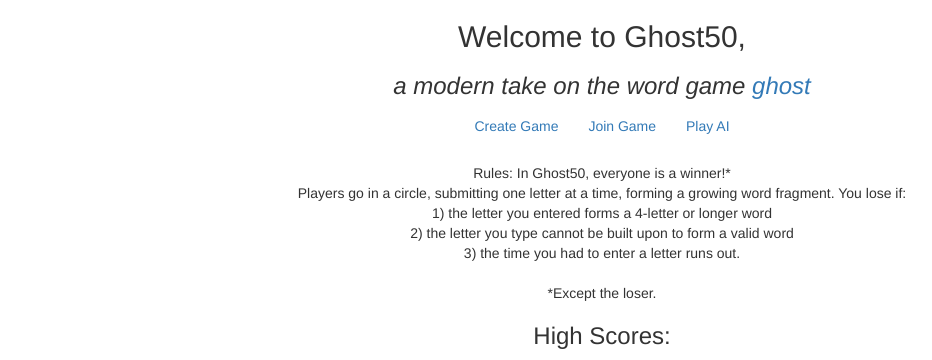
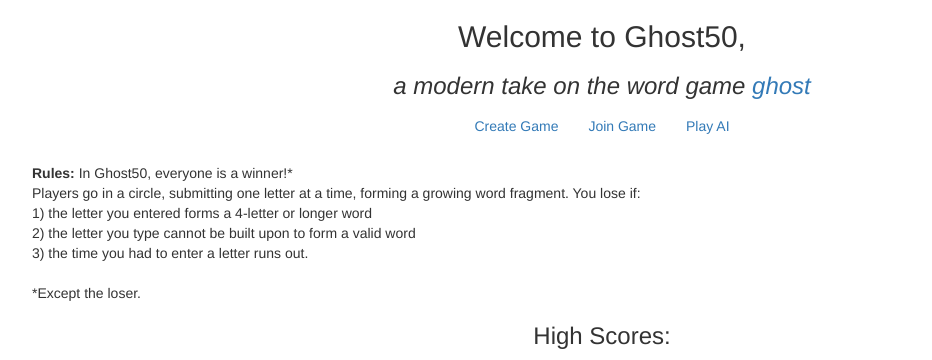
Before and after one commit to theTejMahal/ghost50-final, a Flask app: page / in a window 1280 px wide. Shown: the part 52-412 px from the top of the page, without its empty margins (38-970 px from the left). Run offline with Flask 2, Linux system fonts and the light colour scheme; the visitor is signed in with stand-in values (Sample User, id 1); data that the repository does not hold is empty; some libraries are stand-ins or nearby versions.

Commit message:
Update index

```diff
--- a/app/templates/index.html
+++ b/app/templates/index.html
@@ -16,8 +16,8 @@
 
 <br>
 <br>
-<p>
-Rules: In Ghost50, everyone is a winner!*
+<p style="text-align:left;">
+<b>Rules:</b> In Ghost50, everyone is a winner!*
 <br>
 Players go in a circle, submitting one letter at a time, forming a growing word fragment. You lose if:
 <br>
```
